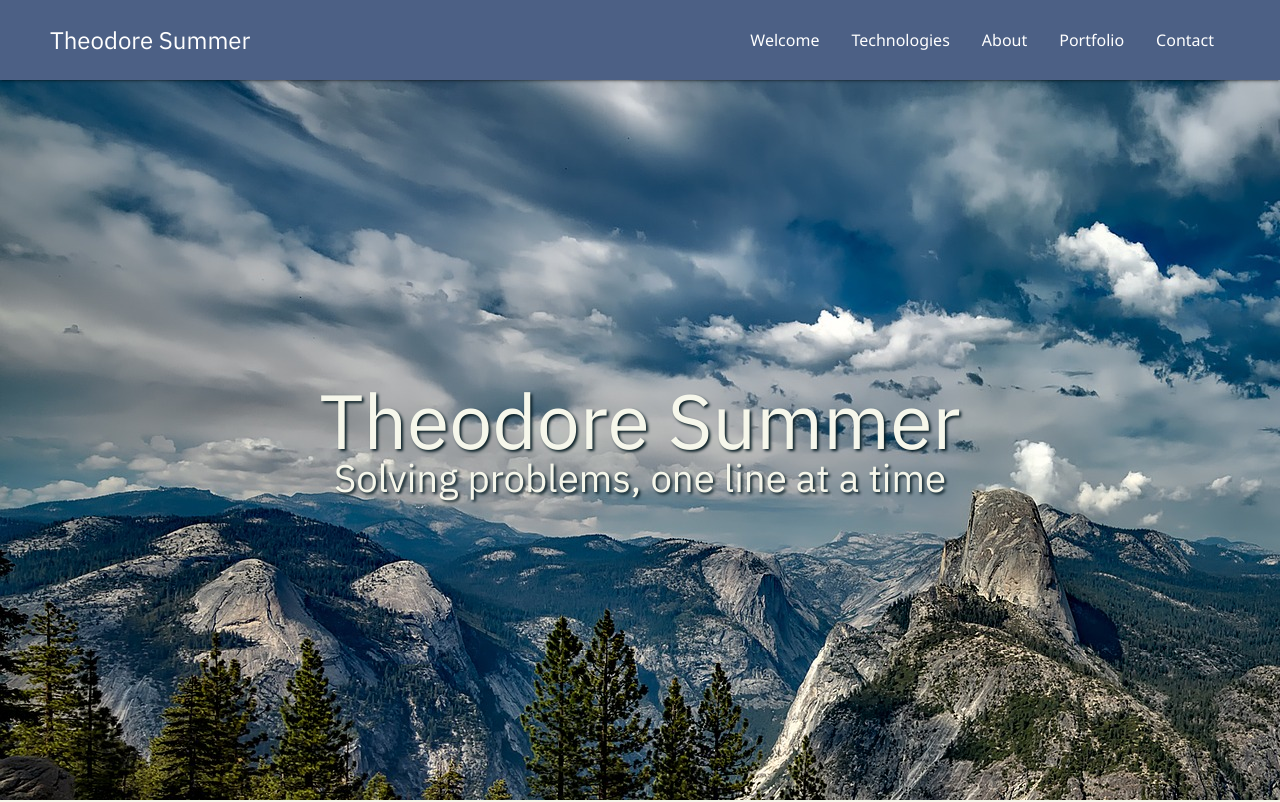
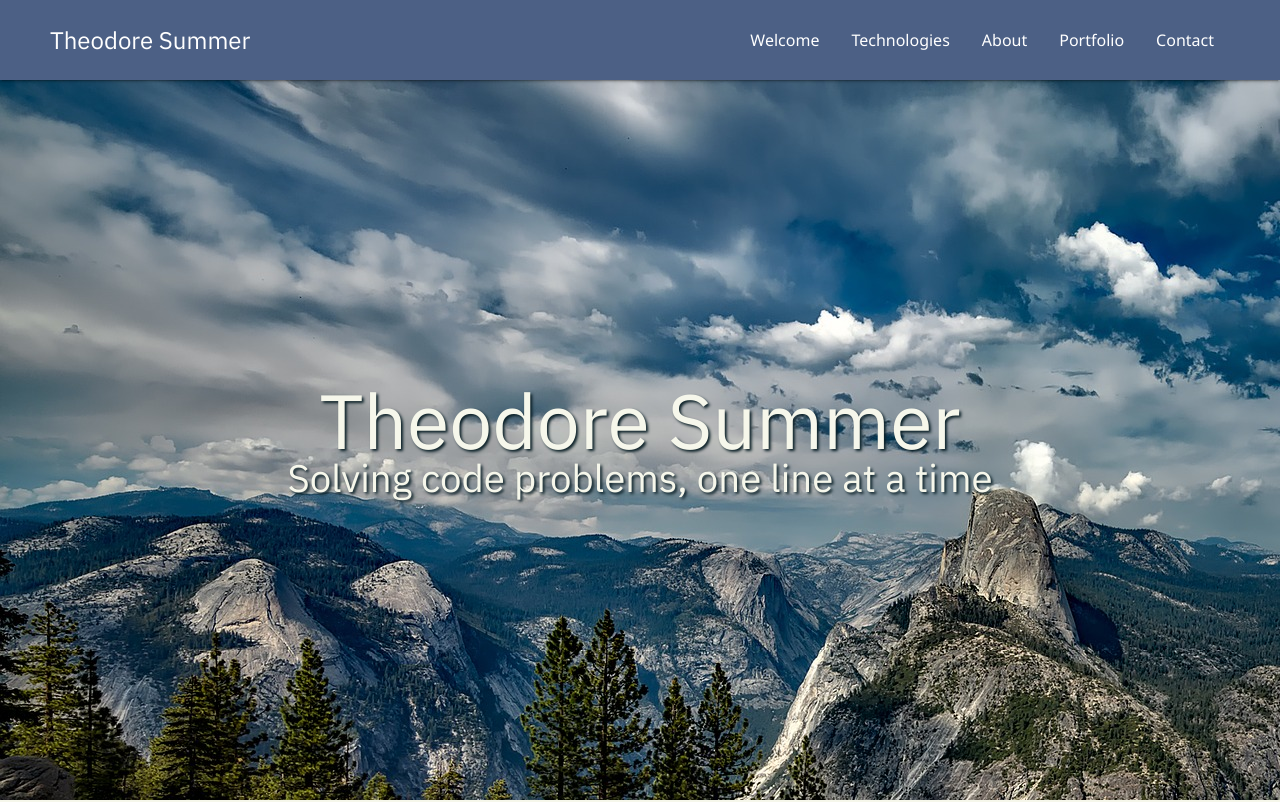
Before and after one commit to TWSummer/Personal-Site, a plain HTML site: page index.html in a window 1280 px wide. Shown: the top 802 px of the page. Drawn offline with nearby package versions, Linux system fonts and the light colour scheme; some packages are replaced by stand-ins of ours; a script that the page names is missing.

Commit message:
Change tag-line

```diff
--- a/index.html
+++ b/index.html
@@ -28,7 +28,7 @@
     </nav>
     <header id="welcome">
       <h1>Theodore Summer</h1>
-      <h3>Solving problems, one line at a time</h3>
+      <h3>Solving code problems, one line at a time</h3>
     </header>
     <main>
       <section id="technologies">
```
